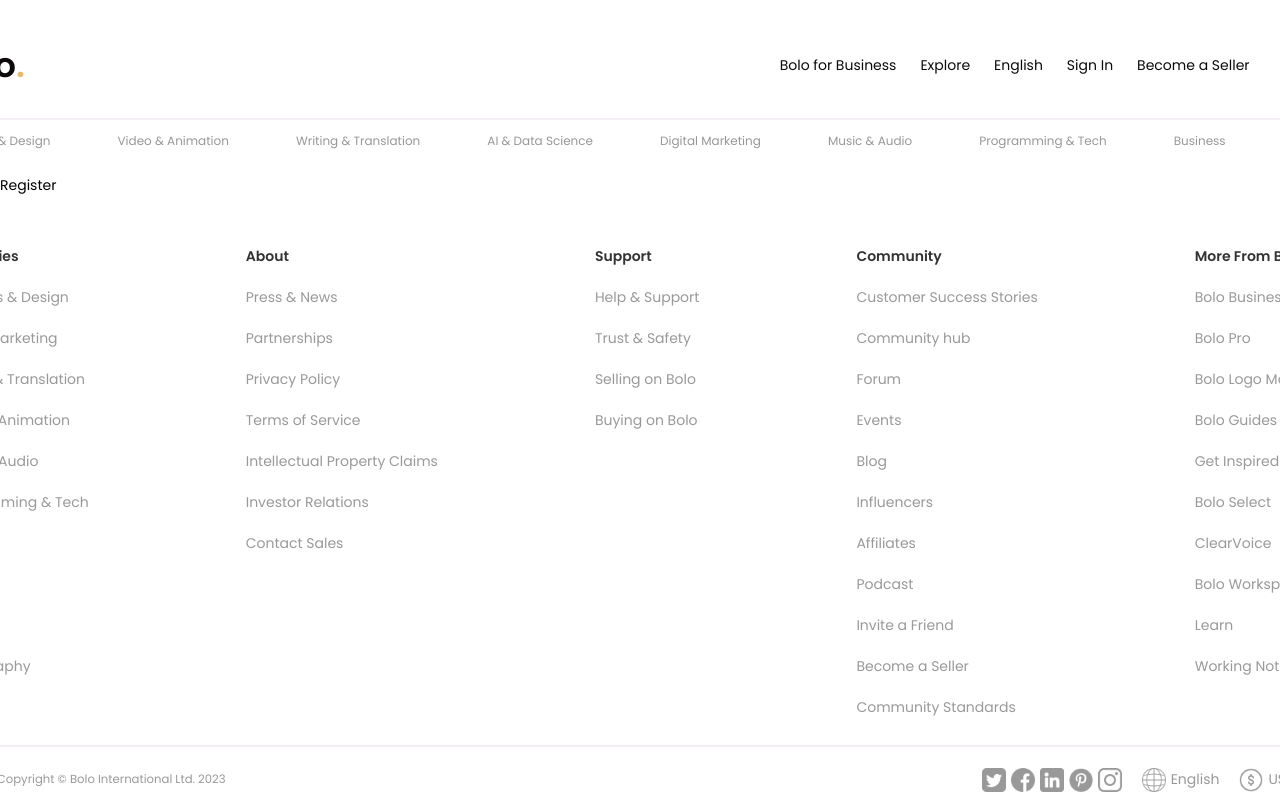
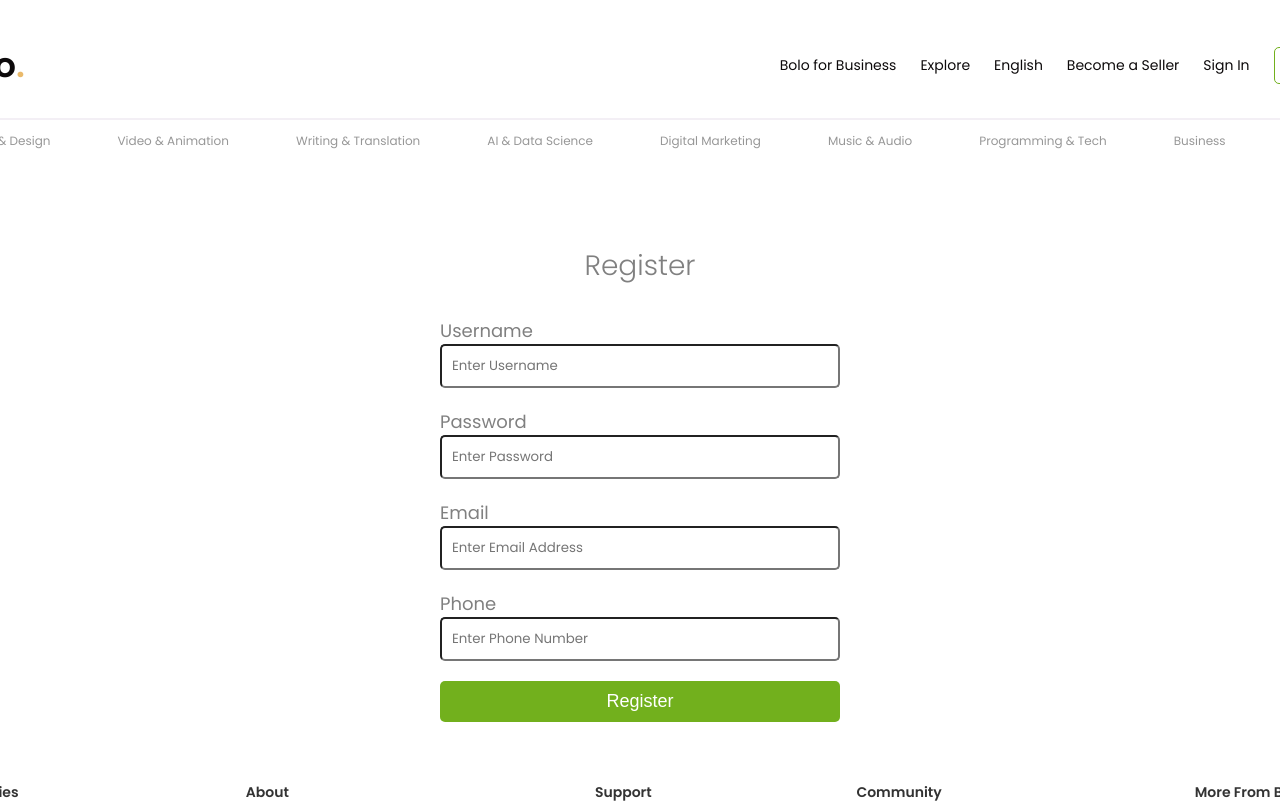
Before and after one commit to femmor/bolo-marketplace, a React (Vite) app in the folder frontend/: page /register in a window 1280 px wide. Shown: the top 803 px of the page. Built offline with nearby package versions, Linux system fonts and the light colour scheme.

Commit message:
Implements logout and register UI

```diff
--- a/frontend/src/components/navbar/Navbar.jsx
+++ b/frontend/src/components/navbar/Navbar.jsx
@@ -1,5 +1,6 @@
 import { useEffect, useState } from 'react';
 import { Link, useLocation } from 'react-router-dom';
+import newRequest from '../../utils/newRequest';
 import './Navbar.scss';
 
 const Navbar = () => {
@@ -15,6 +16,15 @@
       setActive(true);
     } else {
       setActive(false);
+    }
+  };
+
+  const handleLogout = async () => {
+    try {
+      await newRequest.post('/auth/logout');
+      localStorage.removeItem('currentUser');
+    } catch (error) {
+      console.log(error);
     }
   };
 
@@ -46,6 +56,12 @@
             <span>English</span>
           </Link>
 
+          {!currentUser?.isSeller && (
+            <Link to="/#">
+              <span className="become-a-seller">Become a Seller</span>
+            </Link>
+          )}
+
           {
             // If user is not logged in, show sign in link
             !currentUser && (
@@ -55,15 +71,13 @@
             )
           }
 
-          {!currentUser?.isSeller && (
-            <Link to="/#">
-              <span className="become-a-seller">Become a Seller</span>
-            </Link>
-          )}
-
           {!currentUser && (
-            <Link to="/join">
-              <button className={active ? 'join active' : 'join'}>Join</button>
+            <Link to="/register">
+              <button
+                className={active || pathname !== '/' ? 'join active' : 'join'}
+              >
+                Join
+              </button>
             </Link>
           )}
 
@@ -102,7 +116,7 @@
                       <span>Messages</span>
                     </Link>
                     {currentUser && (
-                      <Link to="/" onClick={() => console.log('logout')}>
+                      <Link to="/" onClick={handleLogout}>
                         <span>Logout</span>
                       </Link>
                     )}
--- a/frontend/src/pages/login/Login.jsx
+++ b/frontend/src/pages/login/Login.jsx
@@ -44,7 +44,7 @@
     } catch (err) {
       console.log(err.response.data);
       setError(err.response.data);
-      toast.error(error);
+      error && toast.error(error);
     }
   };
 
--- a/frontend/src/pages/register/Register.jsx
+++ b/frontend/src/pages/register/Register.jsx
@@ -1,6 +1,98 @@
+import { useState } from 'react';
+import { useNavigate } from 'react-router-dom';
+import { toast } from 'react-toastify';
 import './Register.scss';
+import newRequest from '../../utils/newRequest';
 
 const Register = () => {
-  return <div>Register</div>;
+  const [formData, setFormData] = useState({
+    username: '',
+    password: '',
+    email: '',
+    phone: '',
+  });
+  const [error, setError] = useState('');
+
+  const navigate = useNavigate();
+
+  const handleInputChange = e => {
+    const { name, value } = e.target;
+    setFormData({ ...formData, [name]: value });
+  };
+
+  const handleSubmit = async e => {
+    e.preventDefault();
+
+    if (
+      !formData.username ||
+      !formData.password ||
+      !formData.email ||
+      !formData.phone
+    ) {
+      setError('Please fill in all fields');
+      error && toast.error(error);
+      return;
+    }
+
+    try {
+      // Send data to backend
+      // if (data.error) {
+      //   setError(data.error);
+      //   error && toast.error(error);
+      //   return;
+      // }
+      // If login success
+    } catch (err) {
+      console.log(err.response.data);
+      setError(err.response.data);
+      toast.error(error);
+    }
+  };
+
+  return (
+    <div className="register">
+      <div className="container">
+        <h1>Register</h1>
+        <form onSubmit={handleSubmit}>
+          <label htmlFor="">Username</label>
+          <input
+            type="text"
+            name="username"
+            placeholder="Enter Username"
+            value={formData.username}
+            onChange={handleInputChange}
+          />
+
+          <label htmlFor="">Password</label>
+          <input
+            type="password"
+            name="password"
+            placeholder="Enter Password"
+            value={formData.password}
+            onChange={handleInputChange}
+          />
+
+          <label htmlFor="">Email</label>
+          <input
+            type="text"
+            name="email"
+            placeholder="Enter Email Address"
+            value={formData.email}
+            onChange={handleInputChange}
+          />
+
+          <label htmlFor="">Phone</label>
+          <input
+            type="text"
+            name="phone"
+            placeholder="Enter Phone Number"
+            value={formData.phone}
+            onChange={handleInputChange}
+          />
+          <button type="submit">Register</button>
+        </form>
+      </div>
+    </div>
+  );
 };
 export default Register;
--- a/frontend/src/pages/register/Register.scss
+++ b/frontend/src/pages/register/Register.scss
@@ -0,0 +1,57 @@
+.register {
+  display: flex;
+  flex-direction: column;
+  align-items: center;
+  justify-content: center;
+  margin: 50px 0;
+
+  .container {
+    width: 1400px;
+
+    h1 {
+      color: gray;
+      font-weight: 300;
+      margin: 20px 0;
+      text-align: center;
+    }
+
+    form {
+      display: flex;
+      flex-direction: column;
+      margin: 0 auto;
+      width: 400px;
+
+      label {
+        color: gray;
+        font-size: 18px;
+        margin-top: 10px;
+      }
+
+      input {
+        padding: 10px;
+        font-family: inherit;
+        margin-bottom: 10px;
+        outline: none;
+        border-radius: 5px;
+        position: relative;
+      }
+
+      button {
+        padding: 10px;
+        margin: 10px 0;
+        font-size: 18px;
+        font-weight: 500;
+        border: none;
+        border-radius: 5px;
+        background-color: var(--secondary-color);
+        transition: all 0.3s ease;
+        color: white;
+        cursor: pointer;
+
+        &:hover {
+          background-color: var(--primary-color);
+        }
+      }
+    }
+  }
+}
```
